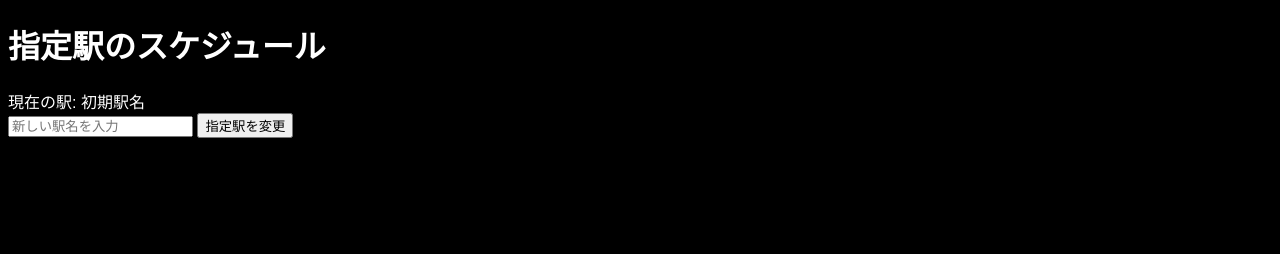
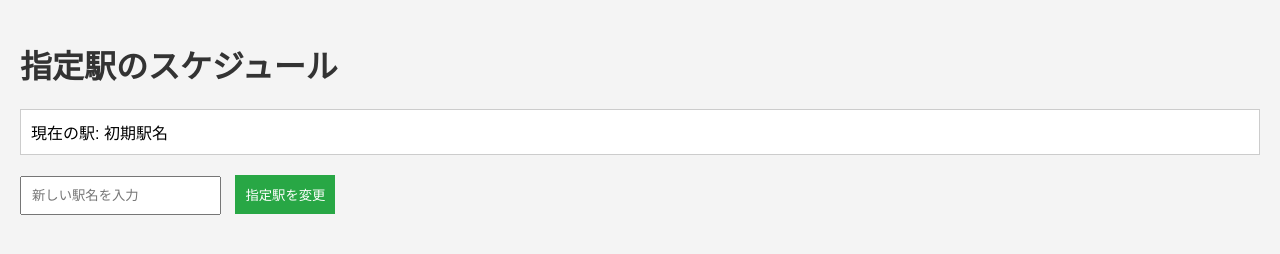
Before and after one commit to hideki0103/train-schedule-display, a plain HTML site: page index.html in a window 1280 px wide. Drawn offline with Linux system fonts and the light colour scheme.

Commit message:
Update styles.css

```diff
--- a/styles.css
+++ b/styles.css
@@ -1,16 +1,34 @@
 body {
-    background-color: black;
-    color: white;
     font-family: Arial, sans-serif;
+    background-color: #f4f4f4;
+    margin: 0;
+    padding: 20px;
 }
 
-#display-area {
-    text-align: center;
-    margin-top: 50px;
+h1 {
+    color: #333;
 }
 
-.schedule-item {
-    font-size: 24px;
-    margin: 10px 0;
-    transition: opacity 0.5s;
+#stationDisplay {
+    margin: 20px 0;
+    padding: 10px;
+    background-color: #fff;
+    border: 1px solid #ccc;
 }
+
+input {
+    padding: 10px;
+    margin-right: 10px;
+}
+
+button {
+    padding: 10px;
+    background-color: #28a745;
+    color: white;
+    border: none;
+    cursor: pointer;
+}
+
+button:hover {
+    background-color: #218838;
+}
```
